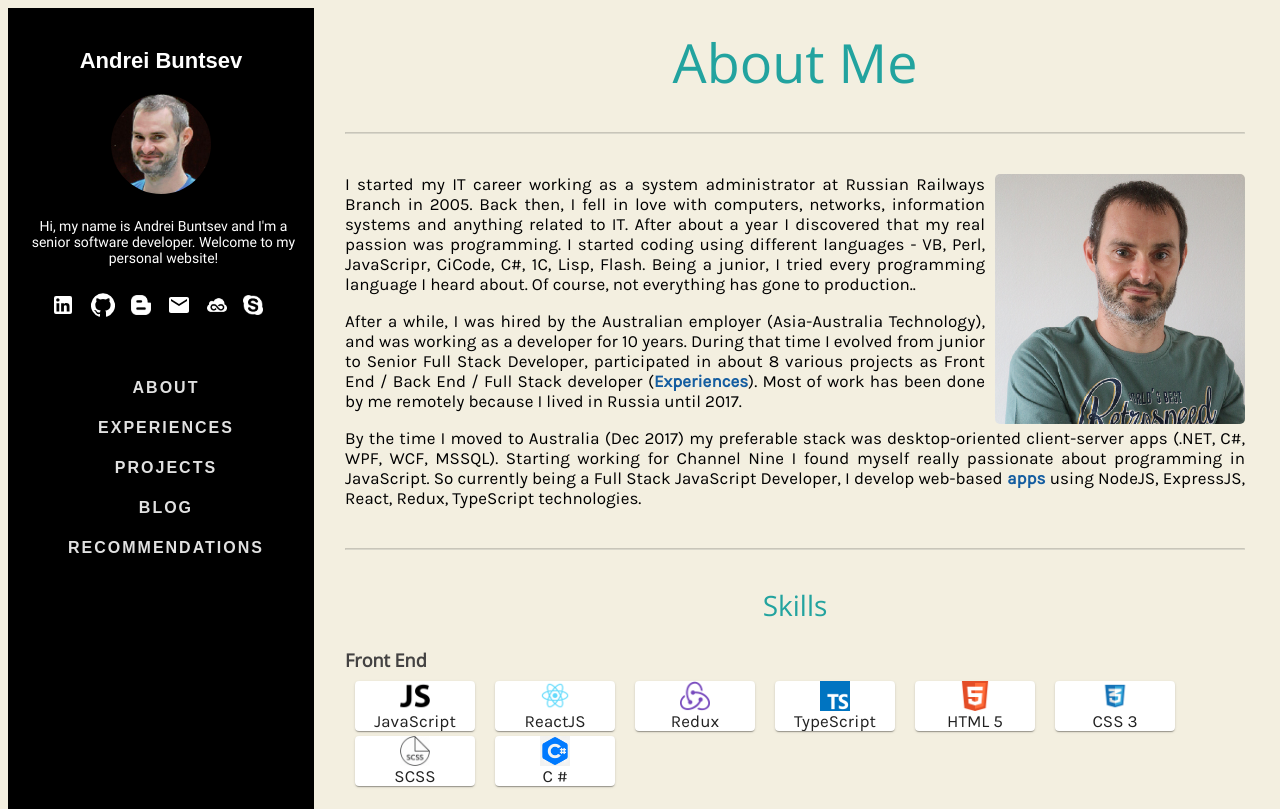
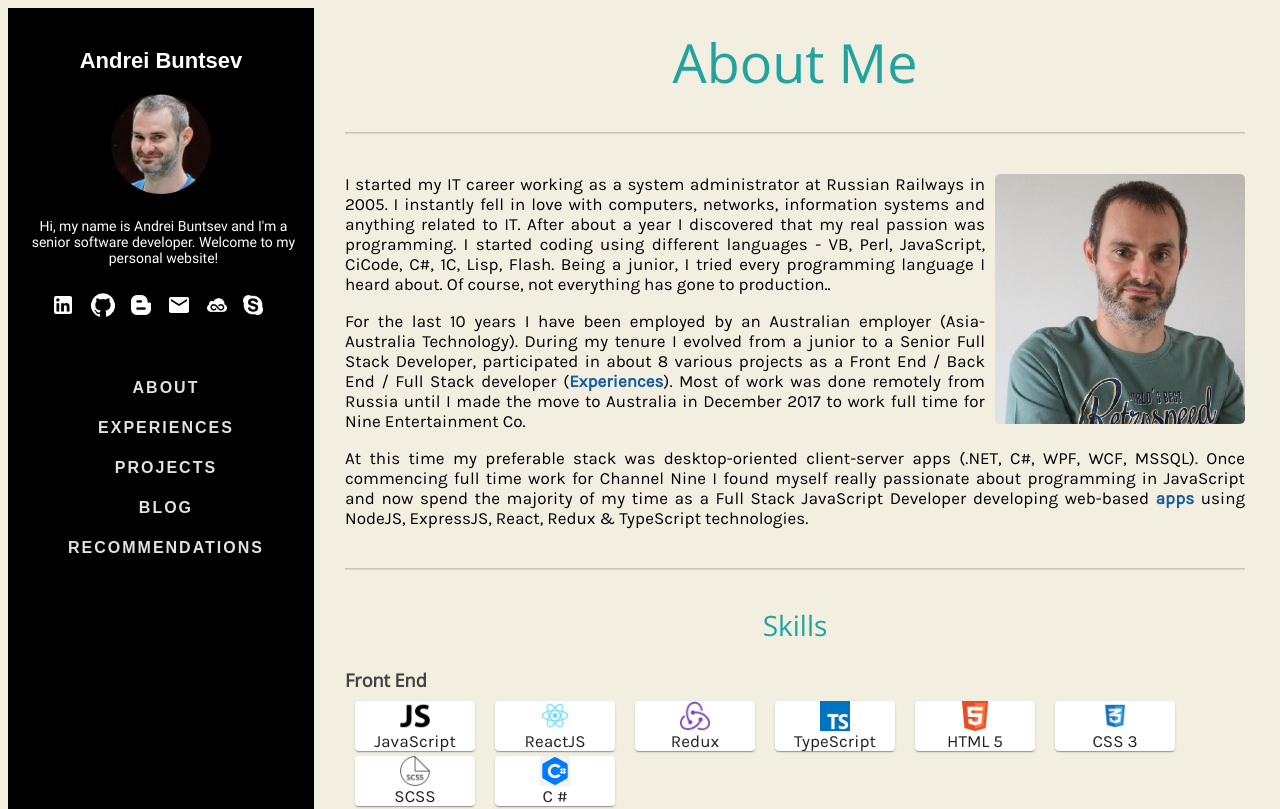
Before and after one commit to AndrewBuntsev/portfolio, a React (Create React App) app: page /#/ in a window 1280 px wide. Shown: the top 809 px of the page. Built offline with nearby package versions, Linux system fonts and the light colour scheme.

Commit message:
Rewrote about section

```diff
--- a/src/components/About.tsx
+++ b/src/components/About.tsx
@@ -4,17 +4,21 @@ import { NavLink } from 'react-router-dom';
 import styled from 'styled-components';
 import { HashLink } from 'react-router-hash-link';
 
-const linkStyle: CSSProperties = { color: '#145DA0', fontWeight: 'bold', textDecoration: 'none' };
+const linkStyle: CSSProperties = {
+  color: '#145DA0',
+  fontWeight: 'bold',
+  textDecoration: 'none'
+};
 
-const P = styled.p`
-  text-align: justify;
-`;
+const P = styled.p`text-align: justify;`;
 
 class About extends React.Component {
   render() {
     return (
       <div>
-        <h2 className="title" id='top'>About Me</h2>
+        <h2 className="title" id="top">
+          About Me
+        </h2>
         <hr className="hr" />
 
         <img
@@ -25,41 +29,38 @@ class About extends React.Component {
         />
         <P>
           I started my IT career working as a system administrator at Russian
-          Railways Branch in 2005. Back then, I fell in love with computers,
-          networks, information systems and anything related to IT. After about
-          a year I discovered that my real passion was programming. I started
-          coding using different languages - VB, Perl, JavaScripr, CiCode, C#,
-          1C, Lisp, Flash. Being a junior, I tried every programming language I
+          Railways in 2005. I instantly fell in love with computers, networks,
+          information systems and anything related to IT. After about a year I
+          discovered that my real passion was programming. I started coding
+          using different languages - VB, Perl, JavaScript, CiCode, C#, 1C,
+          Lisp, Flash. Being a junior, I tried every programming language I
           heard about. Of course, not everything has gone to production..
         </P>
 
         <P>
-          After a while, I was hired by the Australian employer (Asia-Australia
-          Technology), and was working as a developer for 10 years. During that
-          time I evolved from junior to Senior Full Stack Developer,
-          participated in about 8 various projects as Front End / Back End /
-          Full Stack developer (<HashLink
+          For the last 10 years I have been employed by an Australian employer
+          (Asia-Australia Technology). During my tenure I evolved from a junior
+          to a Senior Full Stack Developer, participated in about 8 various
+          projects as a Front End / Back End / Full Stack developer (<HashLink
             to="/experiences#careersHeader"
             style={linkStyle}
           >
             Experiences
-          </HashLink>). Most of work has been done by me remotely because I lived
-          in Russia until 2017.
+          </HashLink>). Most of work was done remotely from Russia until I made
+          the move to Australia in December 2017 to work full time for Nine
+          Entertainment Co.
         </P>
 
         <P>
-          By the time I moved to Australia (Dec 2017) my preferable stack was
-          desktop-oriented client-server apps (.NET, C#, WPF, WCF, MSSQL).
-          Starting working for Channel Nine I found myself really passionate
-          about programming in JavaScript. So currently being a Full Stack
-          JavaScript Developer, I develop web-based{' '}
-          <NavLink
-            to="/projects/orion"
-            style={linkStyle}
-          >
+          At this time my preferable stack was desktop-oriented client-server
+          apps (.NET, C#, WPF, WCF, MSSQL). Once commencing full time work for
+          Channel Nine I found myself really passionate about programming in
+          JavaScript and now spend the majority of my time as a Full Stack
+          JavaScript Developer developing web-based{' '}
+          <NavLink to="/projects/orion" style={linkStyle}>
             apps
           </NavLink>{' '}
-          using NodeJS, ExpressJS, React, Redux, TypeScript technologies.
+          using NodeJS, ExpressJS, React, Redux & TypeScript technologies.
         </P>
 
         <hr className="hr" />
```
